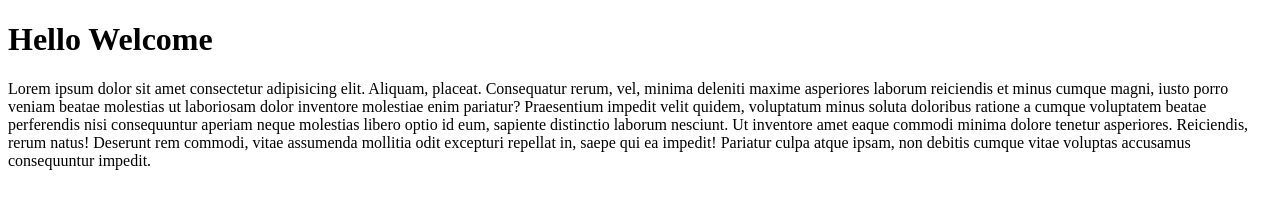
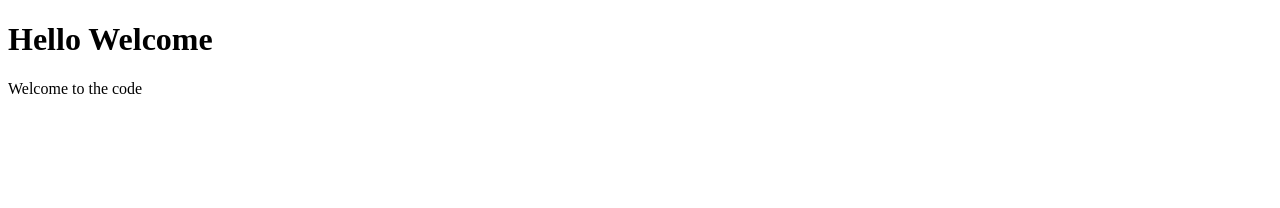
Before and after one commit to Revathi-Anandhan/FirstProject, a plain HTML site: page index.html in a window 1280 px wide. Drawn offline with Linux system fonts and the light colour scheme.

Commit message:
changed the paragraph

```diff
--- a/index.html
+++ b/index.html
@@ -7,6 +7,6 @@
 </head>
 <body>
     <h1>Hello Welcome</h1>
-    <p>Lorem ipsum dolor sit amet consectetur adipisicing elit. Aliquam, placeat. Consequatur rerum, vel, minima deleniti maxime asperiores laborum reiciendis et minus cumque magni, iusto porro veniam beatae molestias ut laboriosam dolor inventore molestiae enim pariatur? Praesentium impedit velit quidem, voluptatum minus soluta doloribus ratione a cumque voluptatem beatae perferendis nisi consequuntur aperiam neque molestias libero optio id eum, sapiente distinctio laborum nesciunt. Ut inventore amet eaque commodi minima dolore tenetur asperiores. Reiciendis, rerum natus! Deserunt rem commodi, vitae assumenda mollitia odit excepturi repellat in, saepe qui ea impedit! Pariatur culpa atque ipsam, non debitis cumque vitae voluptas accusamus consequuntur impedit.</p>
+    <p>Welcome to the code</p>
 </body>
 </html>
```
